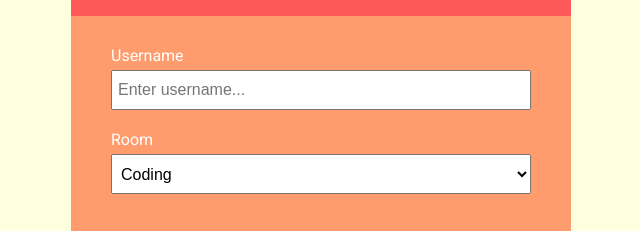
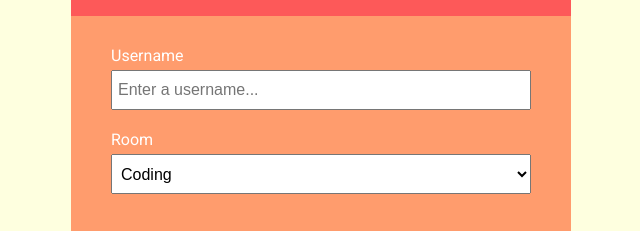
Before and after one commit to waPAO/KeebTalk, a website: page static/index.html in a window 1280 px wide. Shown: the part 142-373 px from the top of the page, 319-959 px from the left. Drawn offline with Linux system fonts and the light colour scheme.

Commit message:
fixed small detail

```diff
--- a/static/index.html
+++ b/static/index.html
@@ -22,7 +22,7 @@
 							type="text"
 							name="username"
 							id="username"
-							placeholder="Enter username..."
+							placeholder="Enter a username..."
 							required
 						/>
 					</div>
```
